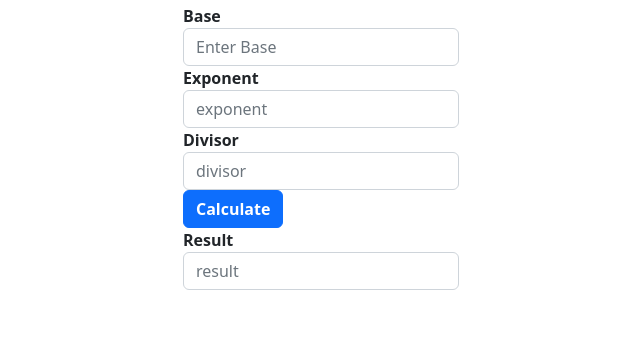
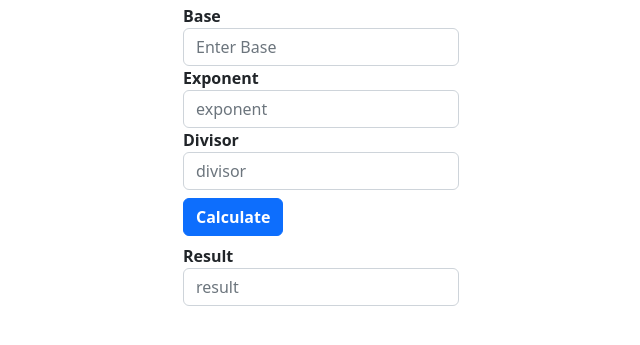
Before and after one commit to zsazzad/BigModCalculator, a Django app: page / in a window 1280 px wide. Shown: the part 166-511 px from the top of the page, without its empty margins (319-959 px from the left). Run offline with Django 4.2, Linux system fonts and the light colour scheme.

```diff
--- a/templates/index.html
+++ b/templates/index.html
@@ -26,7 +26,7 @@
             <label for=#><b>Divisor</b></label>
             <input type="text" name="div" class="form-control" id="exponent" placeholder="divisor" value= {{div}}>
         </div>
-        <button type="submit" class="btn btn-primary"><b>Calculate</b></button>
+        <button type="submit" class="btn btn-primary my-2"><b>Calculate</b></button>
 
         <div class="form-group">
             <label for=#><b>Result</b></label>
```
Also changed, not shown: 1 other file.
